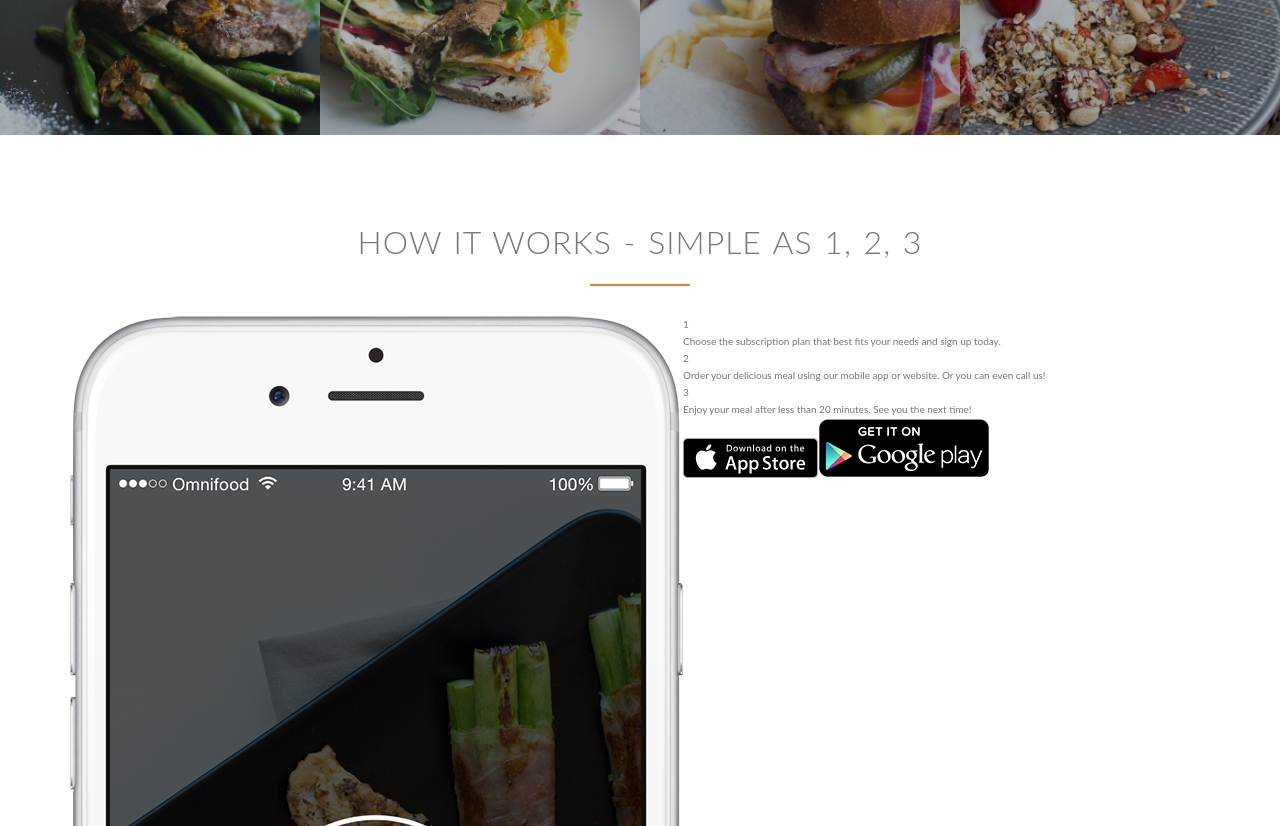
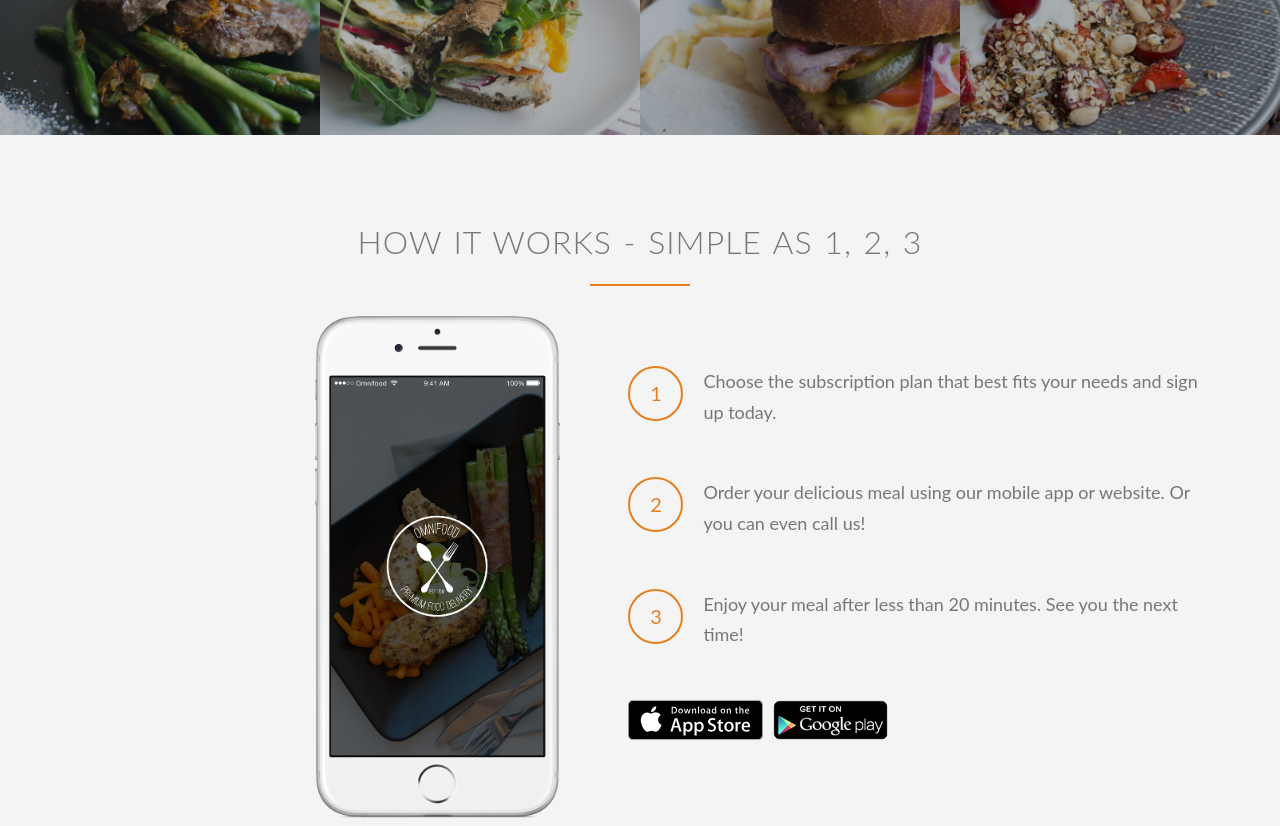
Before and after one commit to iuliancarnaru/omnifood-pug, a website: page src/index.pug in a window 1280 px wide. Shown: the part 1820-2646 px from the top of the page. Drawn offline with nearby package versions, Linux system fonts and the light colour scheme; files that its build step writes are made by us from their sources; files whose address does not match are found by name.

Commit message:
section-steps style

```diff
--- a/src/_component/section-steps/section-steps.pug
+++ b/src/_component/section-steps/section-steps.pug
@@ -35,9 +35,9 @@ section.section-steps
         h2.heading-secondary=heading
     .row
         .flex-wrapper
-            .flex-item
+            .flex-item--1
                 img.app-screen(src=image.src, alt=image.alt)
-            .flex-item
+            .flex-item--2
                 each step, index in stepsList
                     .works-step
                         div=index+1
--- a/src/_component/section-steps/section-steps.scss
+++ b/src/_component/section-steps/section-steps.scss
@@ -1,5 +1,51 @@
 .section-steps {
-    .flex-wrapper {
-        display: flex;
+  background-color: $color-gray-light;
+
+  .flex-wrapper {
+    display: flex;
+    margin-top: 3rem;
+  }
+
+  .flex-item {
+
+    &--1 {
+      text-align: right;
+      padding-right: 3%;
     }
+
+    &--2 {
+      font-size: 1.8rem;
+      padding-left: 3%;
+      margin-top: 5rem;
+    }
+  }
+
+  .app-screen {
+    width: 50%;
+  }
+
+  .works-step {
+    margin-bottom: 5rem;
+    display: flex;
+
+    div {
+      flex: 0 0 auto;
+      color: $color-carrot;
+      border: .2rem solid $color-carrot;
+      display: inline-block;
+      border-radius: 50%;
+      height: 5.5rem;
+      width: 5.5rem;
+      text-align: center;
+      padding: .8rem;
+      font-size: 2rem;
+      margin-right: 2rem;
+    }
+  }
+
+  .btn-app img {
+    height: 4rem;
+    width: auto;
+    margin-right: 1rem;
+  }
 }
--- a/src/_component/typography/colors.scss
+++ b/src/_component/typography/colors.scss
@@ -2,5 +2,6 @@
 
 $color-black: #000;
 $color-white: #fff;
+$color-gray-light: #f4f4f4;
 $color-carrot: #e67e22;
 $color-carrot-dark: #cf6d17;
```
